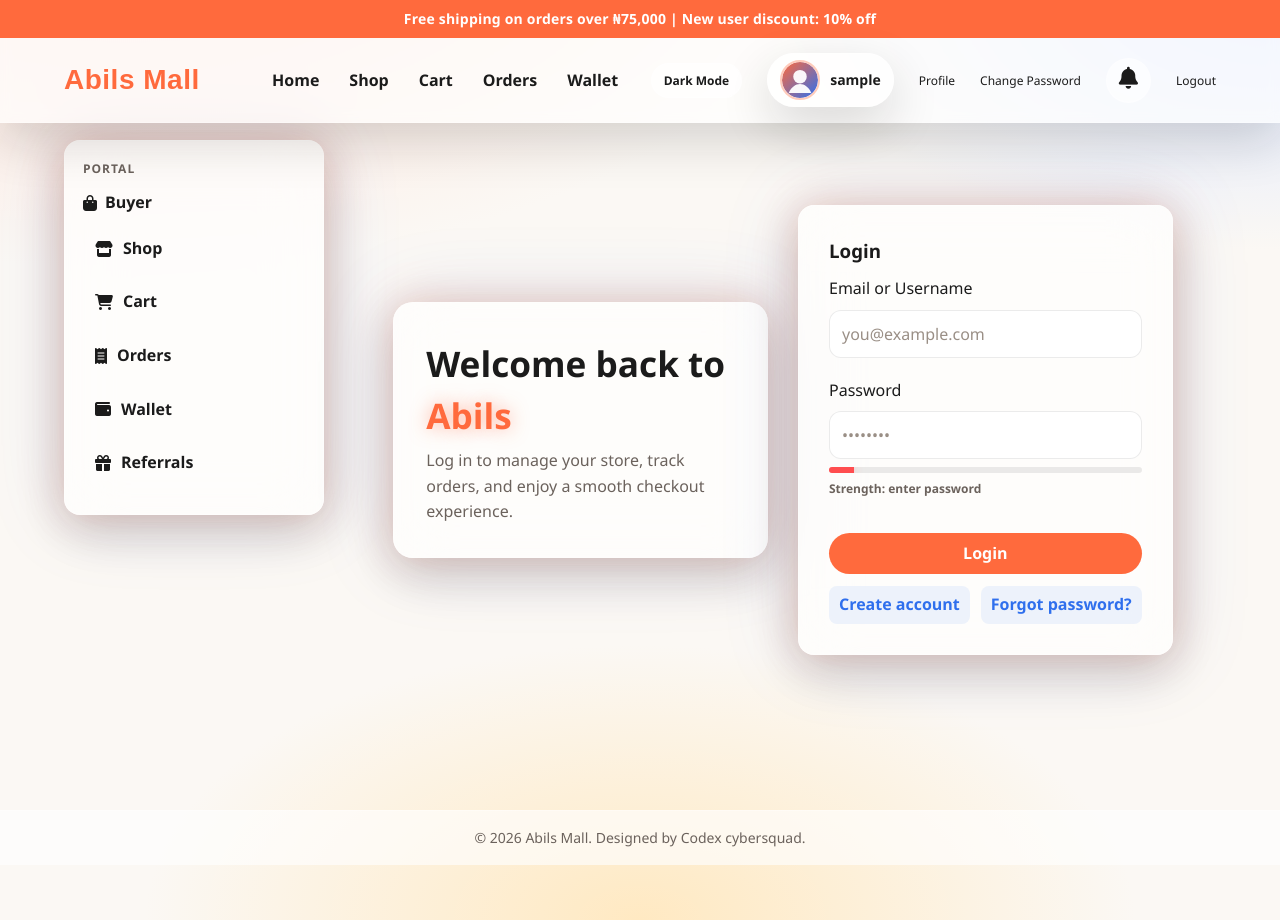
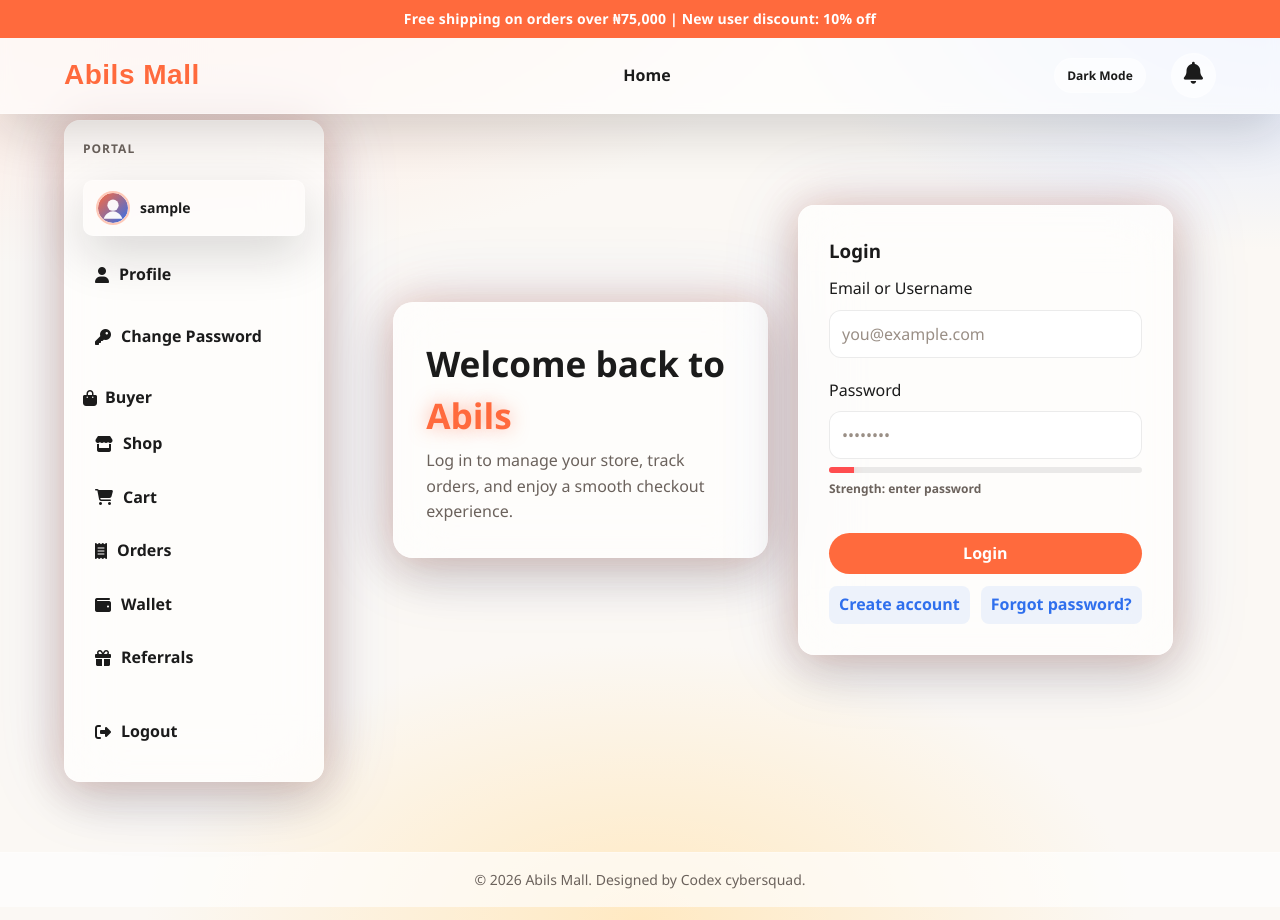
Before and after one commit to Sonbeliever/Abils-Mall, a Flask app: page /login in a window 1280 px wide. Run offline with Flask 3, Linux system fonts and the light colour scheme; the visitor is signed in with stand-in values (Sample User, id 1); data comes from the database, SQL or seed files in the repository.

Commit message:
Move_profile_dp_logout_into_sidebar

```diff
--- a/static/css/style.css
+++ b/static/css/style.css
@@ -2572,6 +2572,9 @@ body.dark-mode .stack-list-item {
 .sidebar {
     position: sticky;
     left: 0;
+    display: flex;
+    flex-direction: column;
+    gap: 10px;
 }
 
 .sidebar-group {
@@ -2596,6 +2599,20 @@ body.dark-mode .stack-list-item {
     display: flex;
     align-items: center;
     gap: 10px;
+}
+
+.sidebar-user {
+    display: grid;
+    gap: 8px;
+    margin-bottom: 8px;
+}
+
+.sidebar-user .user-chip {
+    text-decoration: none;
+}
+
+.sidebar-logout {
+    margin-top: auto;
 }
 
 .sidebar-toggle {
--- a/templates/base.html
+++ b/templates/base.html
@@ -19,39 +19,17 @@
             </button>
             {% endif %}
             <a href="{{ url_for('home') }}" class="logo">Abils Mall</a>
+            {% if not current_user.is_authenticated %}
             <button class="nav-toggle" id="nav-toggle" aria-label="Toggle navigation">
                 <i class="fas fa-bars"></i>
             </button>
+            {% endif %}
             <div class="nav-links">
                 <a href="{{ url_for('home') }}">Home</a>
-                {% if current_user.is_authenticated and current_user.role == 'buyer' %}
-                    <a class="portal-link" href="{{ url_for('shop.products') }}">Shop</a>
-                    <a class="portal-link" href="{{ url_for('shop.cart') }}">Cart</a>
-                    <a class="portal-link" href="{{ url_for('shop.orders') }}">Orders</a>
-                    <a class="portal-link" href="{{ url_for('shop.wallet') }}">Wallet</a>
-                {% endif %}
-                {% if current_user.is_authenticated and current_user.role == 'manager' %}
-                    <a class="portal-link" href="{{ url_for('manager.dashboard') }}">Manager</a>
-                    <a class="portal-link" href="{{ url_for('manager.reports') }}">Reports</a>
-                {% endif %}
-                {% if current_user.is_authenticated and current_user.role == 'admin' %}
-                    <a class="portal-link" href="{{ url_for('admin.dashboard') }}">Admin</a>
-                    <a class="portal-link" href="{{ url_for('admin.reports') }}">Reports</a>
-                {% endif %}
             </div>
             <div class="nav-icons">
                 <button class="mode-toggle" id="mode-toggle">Dark Mode</button>
                 {% if current_user.is_authenticated %}
-                    <div class="user-chip">
-                        {% if current_user.avatar_path %}
-                            <img class="user-avatar" src="{{ url_for('static', filename=current_user.avatar_path) }}" alt="{{ current_user.username }} avatar">
-                        {% else %}
-                            <img class="user-avatar" src="{{ url_for('static', filename='images/default_avatar.svg') }}" alt="{{ current_user.username }} avatar">
-                        {% endif %}
-                        <span class="user-name">{{ current_user.username }}</span>
-                    </div>
-                    <a href="{{ url_for('auth.profile') }}" class="user-icon">Profile</a>
-                    <a href="{{ url_for('auth.change_password') }}" class="user-icon">Change Password</a>
                     {% if current_user.role in ['admin', 'manager', 'buyer'] %}
                         {% if current_user.role == 'admin' %}
                             {% set activity_target = url_for('admin.dashboard') %}
@@ -67,7 +45,6 @@
                             {% endif %}
                         </button>
                     {% endif %}
-                    <a href="{{ url_for('auth.logout') }}" class="user-icon">Logout</a>
                 {% else %}
                     <a href="{{ url_for('auth.login') }}" class="user-icon">Login</a>
                 {% endif %}
@@ -91,6 +68,18 @@
             {% if current_user.is_authenticated %}
             <aside class="sidebar" id="sidebar">
                 <div class="sidebar-title">Portal</div>
+                <div class="sidebar-user">
+                    <a href="{{ url_for('auth.profile') }}" class="user-chip">
+                        {% if current_user.avatar_path %}
+                            <img class="user-avatar user-avatar-sm" src="{{ url_for('static', filename=current_user.avatar_path) }}" alt="{{ current_user.username }} avatar">
+                        {% else %}
+                            <img class="user-avatar user-avatar-sm" src="{{ url_for('static', filename='images/default_avatar.svg') }}" alt="{{ current_user.username }} avatar">
+                        {% endif %}
+                        <span class="user-name">{{ current_user.username }}</span>
+                    </a>
+                    <a href="{{ url_for('auth.profile') }}"><i class="fas fa-user"></i> Profile</a>
+                    <a href="{{ url_for('auth.change_password') }}"><i class="fas fa-key"></i> Change Password</a>
+                </div>
                 {% if current_user.role == 'admin' %}
                     <details open class="sidebar-group">
                         <summary><i class="fas fa-shield-alt"></i> Admin</summary>
@@ -123,6 +112,7 @@
                         <a href="{{ url_for('auth.referrals') }}"><i class="fas fa-gift"></i> Referrals</a>
                     </details>
                 {% endif %}
+                <a class="sidebar-logout" href="{{ url_for('auth.logout') }}"><i class="fas fa-sign-out-alt"></i> Logout</a>
             </aside>
             {% endif %}
             <section class="content">
```
